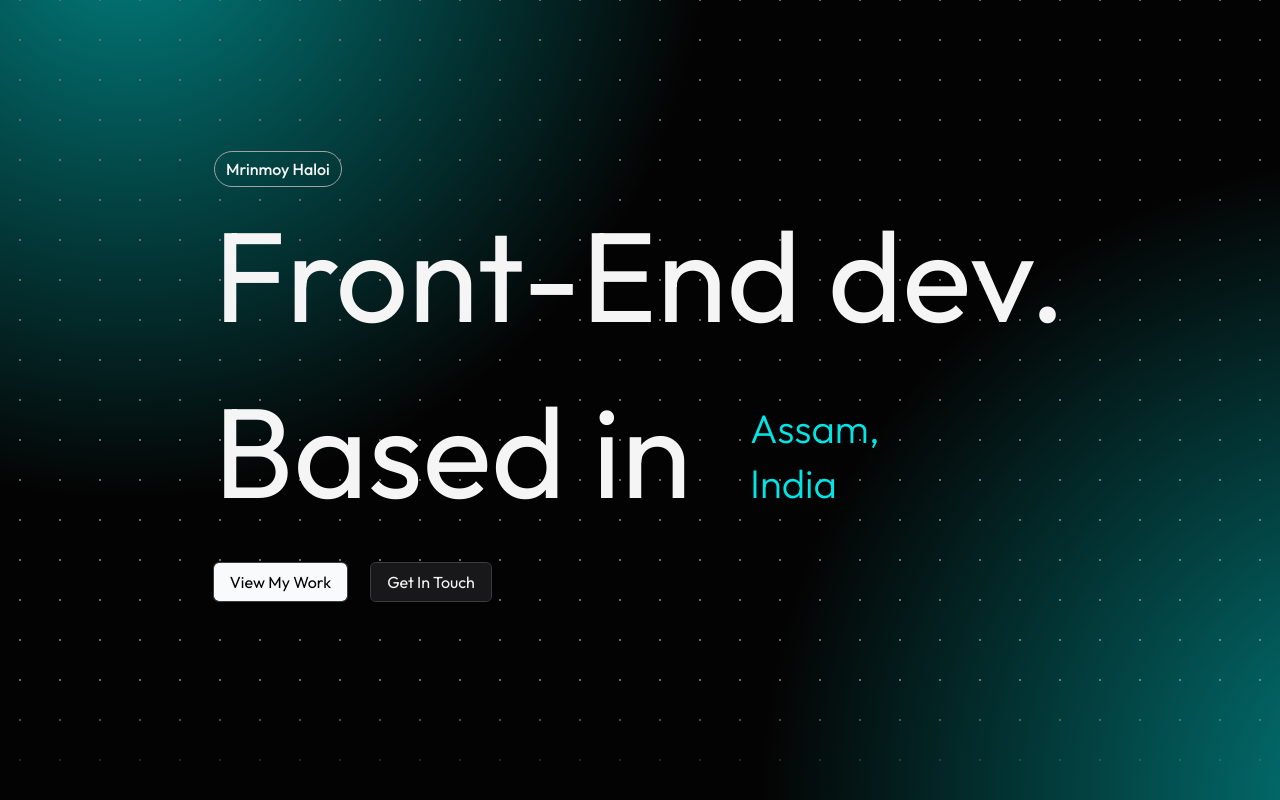
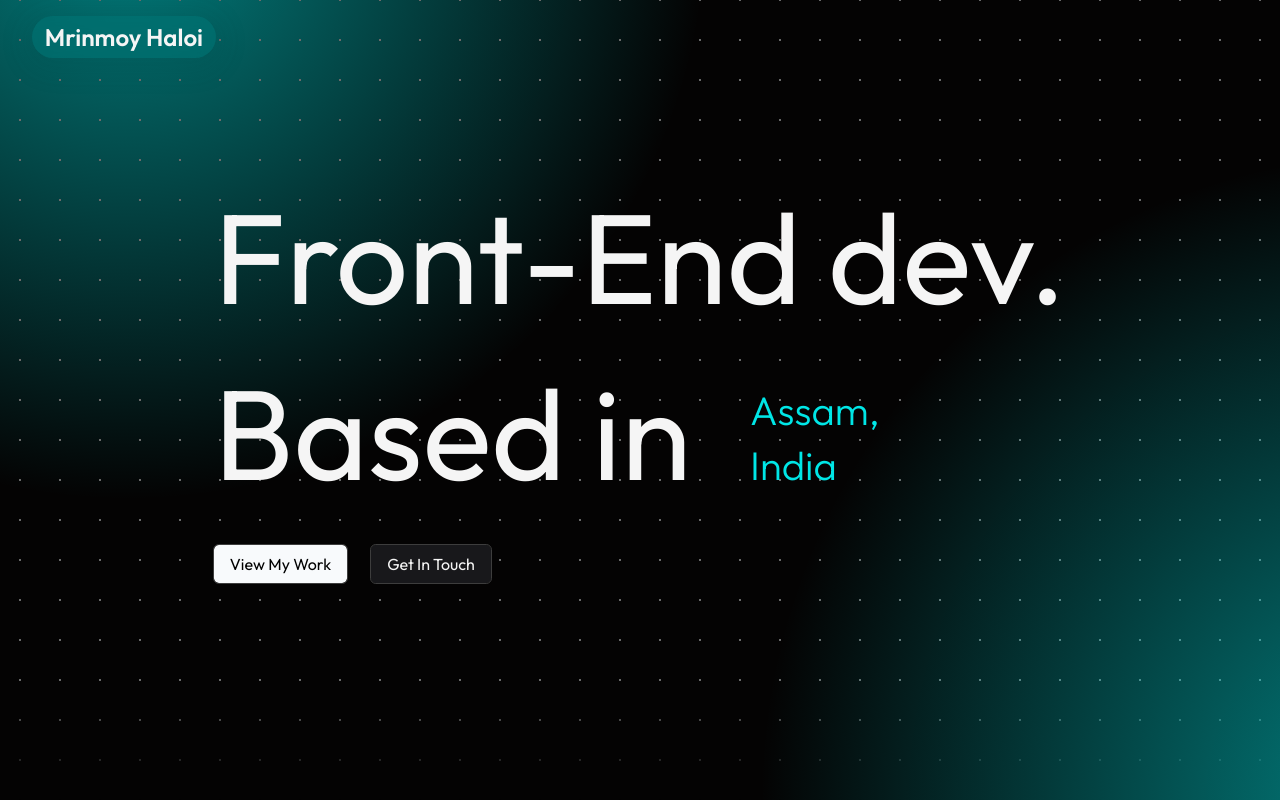
Before and after one commit to MrinmoyHaloi/mrinmoyhaloi.github.io, a SvelteKit app: page / in a window 1280 px wide. Shown: the top 800 px of the page. Built offline with nearby package versions, Linux system fonts and the light colour scheme.

Commit message:
feat: add name to navbar

```diff
--- a/src/routes/+layout.svelte
+++ b/src/routes/+layout.svelte
@@ -3,6 +3,10 @@
 	import 'iconify-icon';
 	let { children } = $props();
 </script>
+
+<nav>
+	<h1 class="logo">Mrinmoy Haloi</h1>
+</nav>
 
 {@render children()}
 
@@ -14,6 +18,24 @@
 </footer>
 
 <style lang="scss">
+	nav {
+		position: fixed;
+		padding: 1rem 2em;
+		z-index: 1;
+		h1 {
+			font-size: 1.5rem;
+			font-weight: 600;
+			padding: 0.2rem 0.8rem;
+			border-radius: 50rem;
+			corner-shape: squircle;
+			backdrop-filter: blur(7px);
+			background-color: rgb(0, 115, 115, 0.6);
+			cursor: pointer;
+			user-select: none;
+			outline: none;
+			box-shadow: 0 5px 25px 10px rgba(0, 59, 59, 0.1);
+		}
+	}
 	footer {
 		position: relative;
 		display: grid;
--- a/src/routes/+page.svelte
+++ b/src/routes/+page.svelte
@@ -4,7 +4,7 @@
 	import Project from '$lib/Project.svelte';
 	import Button from '$lib/Button.svelte';
 	import { onMount } from 'svelte';
-	import { animate, hover, inView, stagger, type AnimationSequence } from 'motion';
+	import { animate, hover, press, inView, stagger, type AnimationSequence } from 'motion';
 
 	let languages = [
 		{ name: 'HTML', icon: 'skill-icons:html' },
@@ -66,9 +66,21 @@
 		animate(sequence);
 
 		hover('.btn-hover', (element) => {
-			animate(element, { scale: 1.1, rotate: -5 }, { type: 'spring', bounce: 0.7 });
+			animate(element, { scale: 1.1, rotate: -5}, { type: 'spring', bounce: 0.7 });
 			return () =>
-				animate(element, { scale: 1, rotate: 0 }, { type: 'spring', bounce: 0.4, duration: 0.4 });
+				animate(element, { scale: 1, rotate: 0}, { type: 'spring', bounce: 0.4, duration: 0.4 });
+		});
+
+		hover('.logo', (element) => {
+			animate(element, { scale: 1.1, rotate: -5, skewX: -3 }, { type: 'spring', bounce: 0.7 });
+			return () =>
+				animate(element, { scale: 1, rotate: 0, skewX: 0 }, { type: 'spring', bounce: 0.4, duration: 0.4 });
+		});
+
+		press('.logo', (element) => {
+			animate(element, { scale: 1.1, rotate: 5, skewX: 3 }, { type: 'spring', bounce: 0.7 });
+			return () =>
+				animate(element, { scale: 1.1, rotate: -5, skewX: -3 }, { type: 'spring', bounce: 0.7, duration: 0.6 });
 		});
 
 		hover('.pill-hover', (element) => {
@@ -119,7 +131,7 @@
 		<div class="dot-grid"></div>
 		<div class="section">
 			<div class="title-box">
-				<span class="name slide-up opacity-0">Mrinmoy Haloi</span>
+				<!-- <span class="name slide-up opacity-0">Mrinmoy Haloi</span> -->
 				<h1 class="text-[4rem] leading-snug sm:text-[5rem] md:text-[6rem] lg:text-[8rem]">
 					<span class="slide-up inline-block opacity-0">Front-End dev.</span>
 					<br />
```
